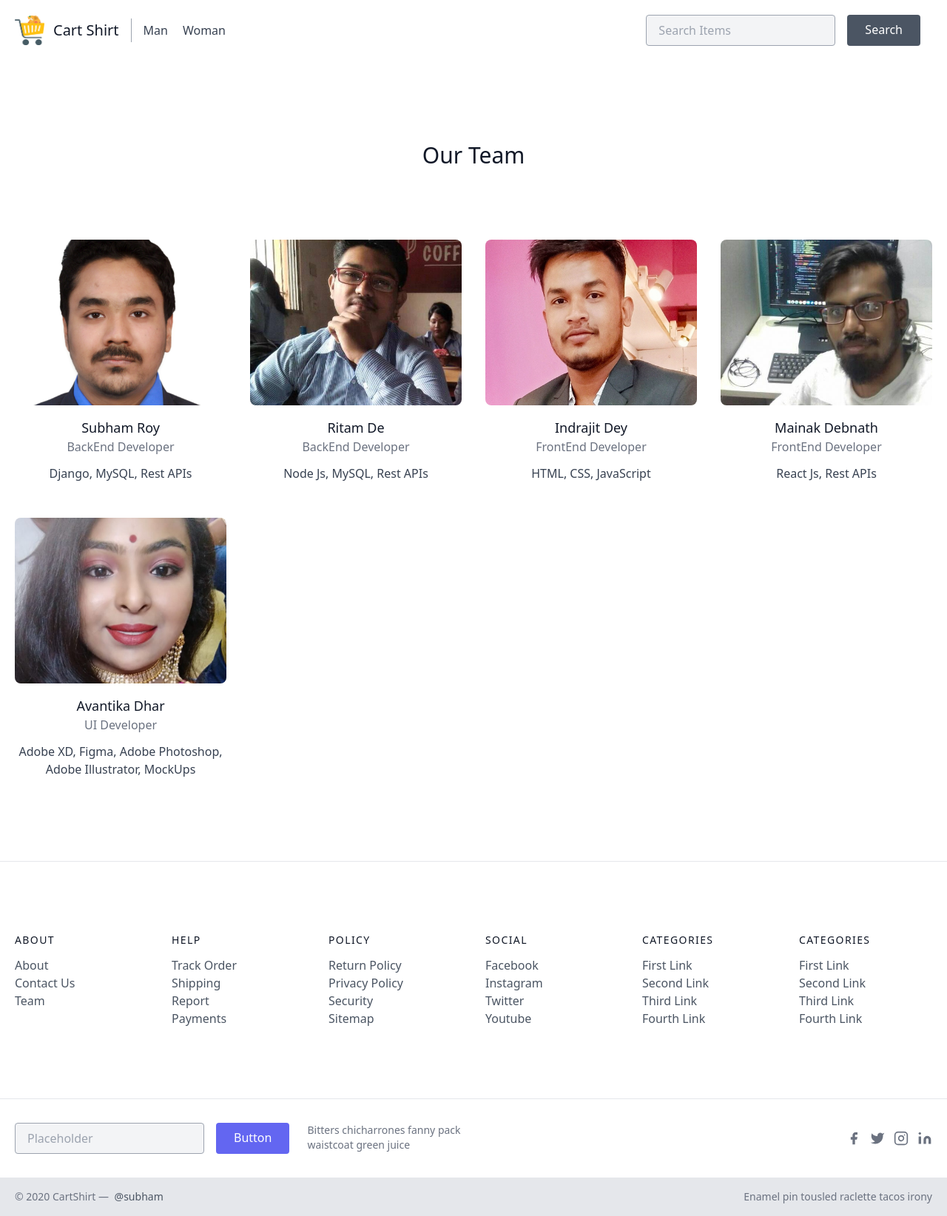
After one commit to isubhamsr/ecom, a Django app: page /team/ in a window 1280 px wide. The commit adds this page. Shown: the whole page at 74% size. Run offline with Django 3.2, Linux system fonts and the light colour scheme; some libraries are stand-ins or nearby versions.

Commit message:
add team members

```diff
--- a/shop/templates/shop/about.html
+++ b/shop/templates/shop/about.html
@@ -12,7 +12,7 @@
         <h1 class="title-font sm:text-4xl text-3xl mb-4 font-medium text-gray-900">Cart Shirt
           <br class="hidden lg:inline-block">~By Subham
         </h1>
-        <p class="mb-8 leading-relaxed">This is an e-Commerce Platform made by <a href="https://www.codeingschool.com" target="_blank" rel="noopener noreferrer">Subham Roy</a>, for The B.TECh Final Year Project. Here, I will Try to Sell Printed T-Shirts for Men and Women xD.</p>
+        <p class="mb-8 leading-relaxed">This is an e-Commerce Platform made by <a href="https://www.codeingschool.com" target="_blank" rel="noopener noreferrer">Subham Roy</a> and Team for The B.TECh Final Year Project. Here, I will Try to Sell Printed T-Shirts for Men and Women xD.</p>
         <div class="flex justify-center">
           <a class="inline-flex text-white bg-indigo-500 border-0 py-2 px-6 focus:outline-none hover:bg-indigo-600 rounded text-lg" href="/">Shop</a>
           <a class="ml-4 inline-flex text-gray-700 bg-gray-200 border-0 py-2 px-6 focus:outline-none hover:bg-gray-300 rounded text-lg" href="https://github.com/isubhamsr/ecom" target="_blank">GirHub</a>
--- a/shop/templates/shop/base.html
+++ b/shop/templates/shop/base.html
@@ -62,6 +62,9 @@
             </li>
             <li>
               <a class="text-gray-600 hover:text-gray-800" href="/contact" target="_blank">Contact Us</a>
+            </li>
+            <li>
+              <a class="text-gray-600 hover:text-gray-800" href="/team" target="_blank">Team</a>
             </li>
           </nav>
         </div>
--- /dev/null
+++ b/shop/templates/shop/team.html
@@ -0,0 +1,125 @@
+{% extends "shop/base.html" %}
+{% load static %}
+{% block title %}Chart Shirt - Team{% endblock title %}
+{% block body %}
+
+<section class="text-gray-700 body-font">
+    <div class="container px-5 py-24 mx-auto">
+      <div class="flex flex-col text-center w-full mb-20">
+        <h1 class="sm:text-3xl text-2xl font-medium title-font mb-4 text-gray-900">Our Team</h1>
+      </div>
+
+      <!-- <div class="flex flex-wrap -m-2">
+        <div class="p-2 lg:w-1/3 md:w-1/2 w-full">
+          <div class="h-full flex items-center border-gray-200 border p-4 rounded-lg">
+            <img alt="team" class="w-16 h-16 bg-gray-100 object-cover object-center flex-shrink-0 rounded-full mr-4" src="{% static 'img/subham.jpg' %}">
+            <div class="flex-grow">
+              <h2 class="text-gray-900 title-font font-medium">Subham</h2>
+              <p class="text-gray-500">BackEnd Developer</p>
+            </div>
+          </div>
+        </div>
+
+        <div class="p-2 lg:w-1/3 md:w-1/2 w-full">
+          <div class="h-full flex items-center border-gray-200 border p-4 rounded-lg">
+            <img alt="team" class="w-16 h-16 bg-gray-100 object-cover object-center flex-shrink-0 rounded-full mr-4" src="{% static 'img/ritam.jpg' %}">
+            <div class="flex-grow">
+              <h2 class="text-gray-900 title-font font-medium">Ritam De</h2>
+              <p class="text-gray-500">BackEnd Developer</p>
+            </div>
+          </div>
+        </div>
+
+        <div class="p-2 lg:w-1/3 md:w-1/2 w-full">
+          <div class="h-full flex items-center border-gray-200 border p-4 rounded-lg">
+            <img alt="team" class="w-16 h-16 bg-gray-100 object-cover object-center flex-shrink-0 rounded-full mr-4" src="{% static 'img/indra.jpg' %}">
+            <div class="flex-grow">
+              <h2 class="text-gray-900 title-font font-medium">Indrajit Dey</h2>
+              <p class="text-gray-500">FrontEnd Developer</p>
+            </div>
+          </div>
+        </div>
+
+        <div class="p-2 lg:w-1/3 md:w-1/2 w-full">
+          <div class="h-full flex items-center border-gray-200 border p-4 rounded-lg">
+            <img alt="team" class="w-16 h-16 bg-gray-100 object-cover object-center flex-shrink-0 rounded-full mr-4" src="{% static 'img/mainak.jpg' %}">
+            <div class="flex-grow">
+              <h2 class="text-gray-900 title-font font-medium">Mainak Debnath</h2>
+              <p class="text-gray-500">FrontEnd Developer</p>
+            </div>
+          </div>
+        </div>
+
+        <div class="p-2 lg:w-1/3 md:w-1/2 w-full">
+          <div class="h-full flex items-center border-gray-200 border p-4 rounded-lg">
+            <img alt="team" class="w-16 h-16 bg-gray-100 object-cover object-center flex-shrink-0 rounded-full mr-4" src="{% static 'img/avantika.jpg' %}">
+            <div class="flex-grow">
+              <h2 class="text-gray-900 title-font font-medium">Avantika Dhar</h2>
+              <p class="text-gray-500">UI Designer</p>
+            </div>
+          </div>
+        </div> -->
+
+        <div class="flex flex-wrap -m-4">
+
+        <div class="p-4 lg:w-1/4 md:w-1/2">
+            <div class="h-full flex flex-col items-center text-center">
+                <img alt="team" class="flex-shrink-0 rounded-lg w-full h-56 object-cover object-center mb-4" src="{% static 'img/subham.JPG' %}">
+                <div class="w-full">
+                    <h2 class="title-font font-medium text-lg text-gray-900">Subham Roy</h2>
+                    <h3 class="text-gray-500 mb-3">BackEnd Developer</h3>
+                    <p class="mb-4">Django, MySQL, Rest APIs</p>
+                </div>
+            </div>
+        </div>
+
+        <div class="p-4 lg:w-1/4 md:w-1/2">
+            <div class="h-full flex flex-col items-center text-center">
+                <img alt="team" class="flex-shrink-0 rounded-lg w-full h-56 object-cover object-center mb-4" src="{% static 'img/ritam.jpg' %}">
+                <div class="w-full">
+                    <h2 class="title-font font-medium text-lg text-gray-900">Ritam De</h2>
+                    <h3 class="text-gray-500 mb-3">BackEnd Developer</h3>
+                    <p class="mb-4">Node Js, MySQL, Rest APIs</p>
+                </div>
+            </div>
+        </div>
+
+        <div class="p-4 lg:w-1/4 md:w-1/2">
+            <div class="h-full flex flex-col items-center text-center">
+                <img alt="team" class="flex-shrink-0 rounded-lg w-full h-56 object-cover object-center mb-4" src="{% static 'img/indra.jpg' %}">
+                <div class="w-full">
+                    <h2 class="title-font font-medium text-lg text-gray-900">Indrajit Dey</h2>
+                    <h3 class="text-gray-500 mb-3">FrontEnd Developer</h3>
+                    <p class="mb-4">HTML, CSS, JavaScript</p>
+                </div>
+            </div>
+        </div>
+
+        <div class="p-4 lg:w-1/4 md:w-1/2">
+            <div class="h-full flex flex-col items-center text-center">
+                <img alt="team" class="flex-shrink-0 rounded-lg w-full h-56 object-cover object-center mb-4" src="{% static 'img/mainak.jpg' %}">
+                <div class="w-full">
+                    <h2 class="title-font font-medium text-lg text-gray-900">Mainak Debnath</h2>
+                    <h3 class="text-gray-500 mb-3">FrontEnd Developer</h3>
+                    <p class="mb-4">React Js, Rest APIs</p>
+                </div>
+            </div>
+        </div>
+
+        <div class="p-4 lg:w-1/4 md:w-1/2">
+            <div class="h-full flex flex-col items-center text-center">
+                <img alt="team" class="flex-shrink-0 rounded-lg w-full h-56 object-cover object-center mb-4" src="{% static 'img/avantika.jpg' %}">
+                <div class="w-full">
+                    <h2 class="title-font font-medium text-lg text-gray-900">Avantika Dhar</h2>
+                    <h3 class="text-gray-500 mb-3">UI Developer</h3>
+                    <p class="mb-4">Adobe XD, Figma, Adobe Photoshop, Adobe Illustrator, MockUps</p>
+                </div>
+            </div>
+        </div>
+
+    </div>
+      </div>
+    </div>
+  </section>
+
+{% endblock body %}
--- a/shop/urls.py
+++ b/shop/urls.py
@@ -6,6 +6,7 @@ urlpatterns = [
     path('', views.shopHome, name='ShopHome'),
     path('about/', views.about, name='about'),
     path('contact/', views.contact, name='contact'),
+    path('team/', views.team, name='team'),
     path('cart/', views.cart, name='cart'),
     path('placeorder/', views.placeOrder, name='placeOrder'),
     path('tracker/', views.tracker, name='tracker'),
--- a/shop/views.py
+++ b/shop/views.py
@@ -23,6 +23,9 @@ def shopHome(request):
 
 def about(request):
     return render(request, 'shop/about.html')
+
+def team(request):
+    return render(request, 'shop/team.html')
 
 @csrf_exempt
 def contact(request):
```
Also changed, not shown: shop/templates/shop/shopHome.html (+3 -97 lines), shop/static/img/avantika.jpg (added), shop/static/img/indra.jpg (added), shop/static/img/mainak.jpg (added), shop/static/img/ritam.jpg (added), shop/static/img/subham.JPG (added), static/img/avantika.jpg (added), static/img/indra.jpg (added), static/img/mainak.jpg (added), static/img/ritam.jpg (added), static/img/subham.JPG (added).
